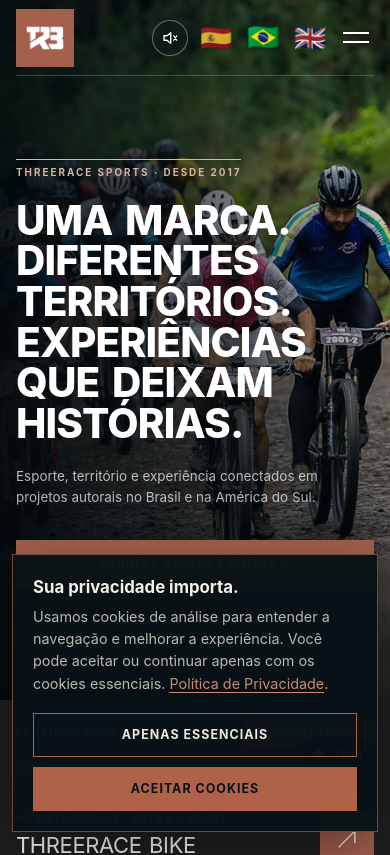
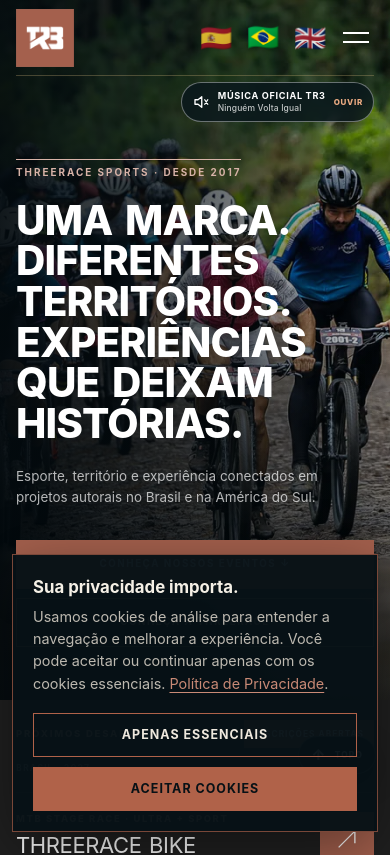
Before and after one commit to fabianolegends/threerace, a Next.js app: page / in a window 390 px wide. Shown: the top 855 px of the page. Built offline with nearby package versions, Linux system fonts and the light colour scheme.

Commit message:
Position TR3 official music below menu; attempt allowed autoplay

```diff
--- a/app/components/site-music-player.css
+++ b/app/components/site-music-player.css
@@ -52,3 +52,63 @@
   .corporate-header .site-music-toggle { min-height: 36px; min-width: 36px; padding: 7px; }
   .site-music-floating { bottom: 18px; left: 12px; }
 }
+
+
+/* Official anthem: directly below and right-aligned to the home page navigation. */
+.corporate-header .site-music-placement {
+  position: absolute;
+  top: calc(100% + 10px);
+  right: 0;
+  z-index: 11;
+}
+.corporate-header .site-music-placement.is-menu-open {
+  visibility: hidden;
+  pointer-events: none;
+}
+.corporate-header .site-music-placement .site-music-toggle {
+  display: inline-flex;
+  gap: 10px;
+  min-height: 45px;
+  padding: 7px 12px;
+  border-color: rgba(255,255,255,.38);
+  background: rgba(8,22,28,.8);
+  backdrop-filter: blur(8px);
+  -webkit-backdrop-filter: blur(8px);
+}
+.corporate-header .site-music-placement .site-music-toggle-text { display: inline; }
+.site-music-toggle-copy {
+  display: flex;
+  flex-direction: column;
+  align-items: flex-start;
+  gap: 3px;
+  text-align: left;
+}
+.site-music-track-title {
+  color: rgba(255,255,255,.75);
+  font-size: .58rem;
+  font-weight: 500;
+  letter-spacing: .015em;
+  text-transform: none;
+}
+.site-music-toggle-action {
+  color: #edac83;
+  font-size: .56rem;
+  font-weight: 850;
+  letter-spacing: .09em;
+  margin-left: 6px;
+}
+@media (max-width: 580px) {
+  .corporate-header .site-music-placement { top: calc(100% + 7px); }
+  .corporate-header .site-music-placement .site-music-toggle {
+    min-height: 40px;
+    gap: 8px;
+    padding: 6px 10px;
+  }
+  .corporate-header .site-music-placement .site-music-toggle-text { font-size: .57rem; }
+  .corporate-header .site-music-placement .site-music-track-title { font-size: .53rem; }
+  .corporate-header .site-music-placement .site-music-toggle-action { font-size: .5rem; margin-left: 0; }
+}
+@media (max-width: 370px) {
+  .corporate-header .site-music-placement .site-music-track-title { display: none; }
+  .corporate-header .site-music-placement .site-music-toggle { min-height: 37px; }
+}
--- a/app/components/site-music-player.tsx
+++ b/app/components/site-music-player.tsx
@@ -42,18 +42,24 @@ export function SiteMusicProvider({ children }: { children: ReactNode }) {
   useEffect(() => {
     const audio = audioRef.current;
     if (!audio) return;
-    audio.volume = 0.45;
+    audio.volume = 0.35;
 
-    // Browsers may permit autoplay for returning visitors, but not for first visits.
-    // Never attempt audible autoplay until a visitor has explicitly opted in.
+    // Attempt playback on entry when the browser permits it; honor an
+    // explicit prior choice to disable music.
+    let preference: string | null = null;
     try {
-      if (window.localStorage.getItem(PREFERENCE_KEY) === "on") {
-        void audio.play().catch(() => {
-          // Autoplay may be blocked. The play button remains available.
-        });
-      }
+      preference = window.localStorage.getItem(PREFERENCE_KEY);
     } catch {
-      // Private browsing may block localStorage; explicit play still works.
+      // Private browsing can restrict storage.
+    }
+    if (preference !== "off") {
+      void audio.play().catch((reason: unknown) => {
+        // Autoplay rejection is normal for first-time visitors.
+        // Keep the click-to-play button instead of displaying an error.
+        if (reason instanceof DOMException &&
+          (reason.name === "NotAllowedError" || reason.name === "AbortError")) return;
+        setError(true);
+      });
     }
   }, []);
 
@@ -99,7 +105,7 @@ export function SiteMusicProvider({ children }: { children: ReactNode }) {
   );
 }
 
-export function SiteMusicControl({ locale = "pt" }: { locale?: Language }) {
+export function SiteMusicControl({ locale = "pt", compact = false }: { locale?: Language; compact?: boolean }) {
   const state = useContext(MusicContext);
   if (!state) return null;
   const label = labels[locale];
@@ -110,9 +116,10 @@ export function SiteMusicControl({ locale = "pt" }: { locale?: Language }) {
       type="button"
       className={state.playing ? "site-music-toggle is-playing" : "site-music-toggle"}
       onClick={() => void state.toggle()}
-      aria-label={state.error ? `${buttonText}. ${label.error}` : buttonText}
+      aria-label={state.error ? `${buttonText}. ${label.error}` : `${buttonText}: música oficial TR3, Ninguém Volta Igual`}
       aria-pressed={state.playing}
       disabled={state.loading}
+      aria-busy={state.loading}
       title={state.error ? label.error : `${buttonText}: Ninguém Volta Igual`}
     >
       <svg aria-hidden="true" width="18" height="18" viewBox="0 0 24 24" fill="none" stroke="currentColor" strokeWidth="1.8" strokeLinecap="round" strokeLinejoin="round">
@@ -129,7 +136,19 @@ export function SiteMusicControl({ locale = "pt" }: { locale?: Language }) {
           </>
         )}
       </svg>
-      <span className="site-music-toggle-text">{buttonText}</span>
+      {compact ? (
+        <span className="site-music-toggle-text">{buttonText}</span>
+      ) : (
+        <>
+          <span className="site-music-toggle-copy">
+            <span className="site-music-toggle-text">{locale === "en" ? "TR3 OFFICIAL MUSIC" : "MÚSICA OFICIAL TR3"}</span>
+            <span className="site-music-track-title">Ninguém Volta Igual</span>
+          </span>
+          <span className="site-music-toggle-action">
+            {state.playing ? (locale === "en" ? "PAUSE" : "PAUSAR") : (locale === "en" ? "PLAY" : locale === "es" ? "ESCUCHAR" : "OUVIR")}
+          </span>
+        </>
+      )}
       {state.playing && <span className="site-music-playing-dot" aria-hidden="true" />}
     </button>
   );
@@ -142,7 +161,7 @@ export function SiteMusicFloatingControl() {
 
   return (
     <div className="site-music-floating">
-      <SiteMusicControl locale={locale} />
+      <SiteMusicControl locale={locale} compact />
     </div>
   );
 }
--- a/app/page.tsx
+++ b/app/page.tsx
@@ -330,7 +330,6 @@ export default function Home() {
                 <a href={href} target={href.startsWith("http") ? "_blank" : undefined} rel={href.startsWith("http") ? "noreferrer" : undefined} onClick={() => setMenu(false)} key={href}>{homeNavigation[language][index]}</a>
               ))}
             </nav>
-            <SiteMusicControl locale={language} />
             <div className="corporate-socials" aria-label="Social media">
               <a href="https://www.instagram.com/threerace_sports/" target="_blank" rel="noreferrer" aria-label="Instagram"><SocialIcon network="instagram" /></a>
               <a href="https://www.facebook.com/threerace/" target="_blank" rel="noreferrer" aria-label="Facebook"><SocialIcon network="facebook" /></a>
@@ -347,6 +346,9 @@ export default function Home() {
             <button className="menu-toggle" type="button" aria-label={menu ? t.menuClose : t.menuOpen} aria-expanded={menu} onClick={() => setMenu(!menu)}>
               <span /><span />
             </button>
+          </div>
+          <div className={menu ? "site-music-placement is-menu-open" : "site-music-placement"}>
+            <SiteMusicControl locale={language} />
           </div>
         </header>
         <div className="corporate-hero-content section-frame" id="top">
```
